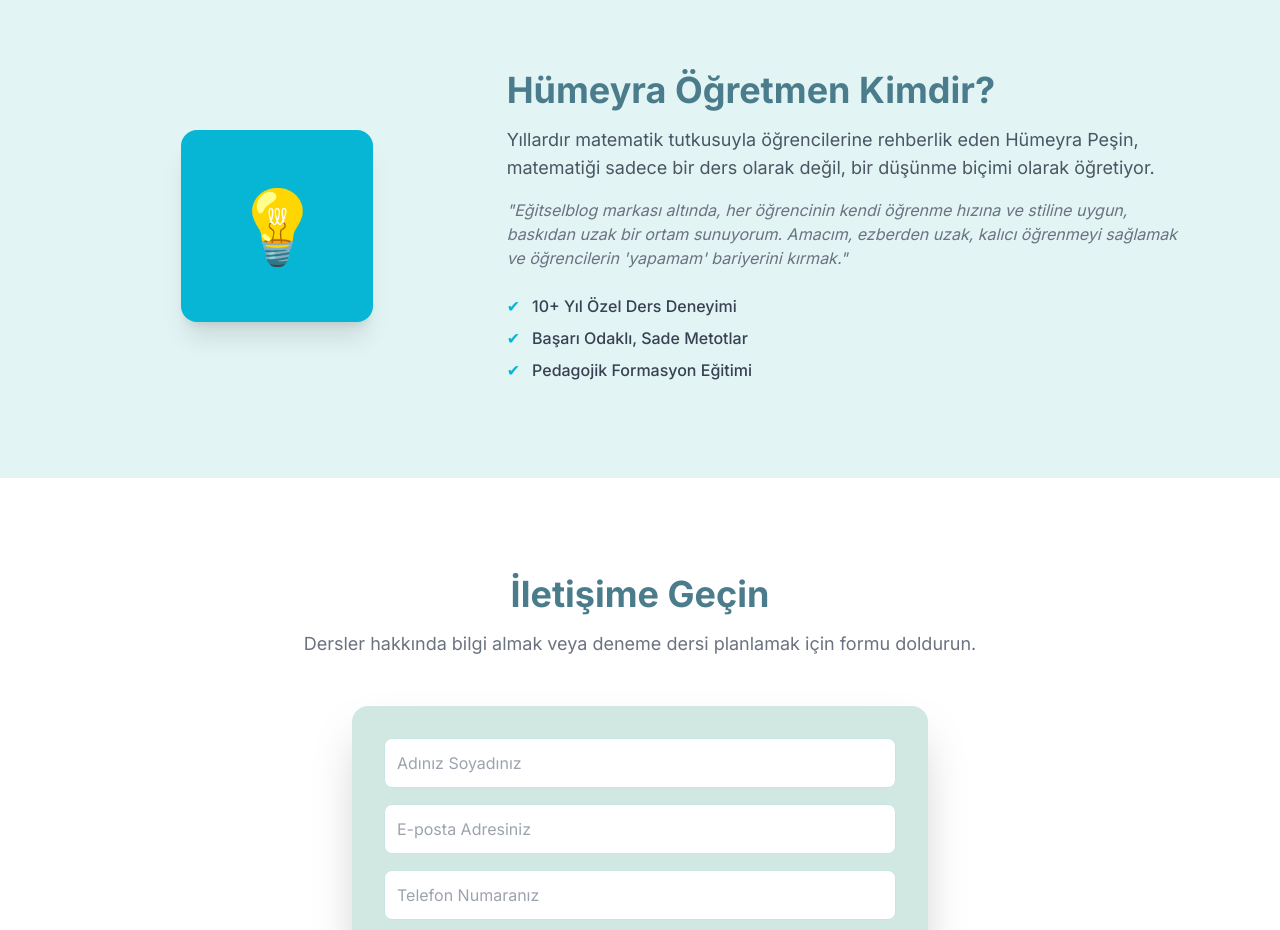
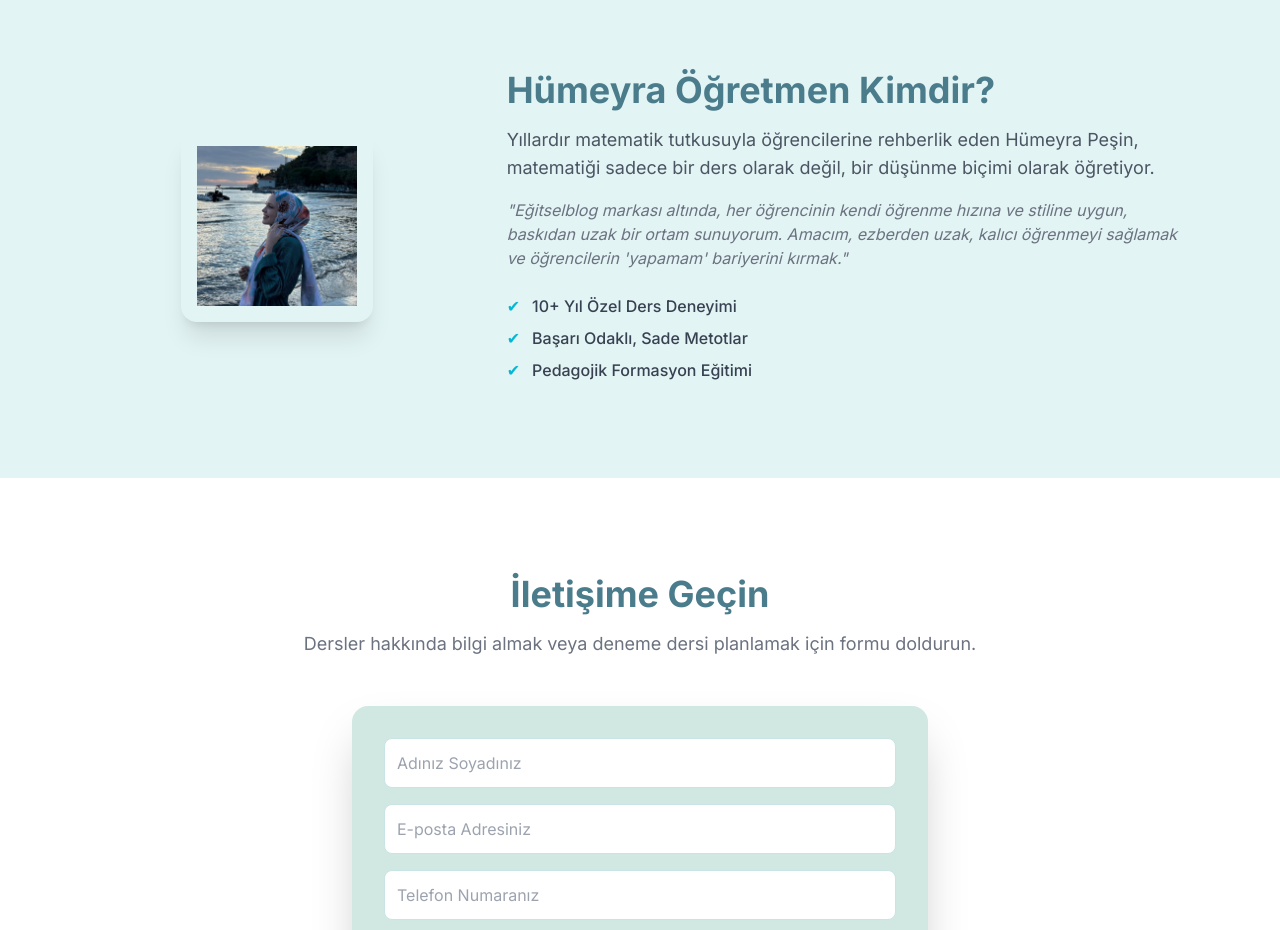
Before and after one commit to egitselblog/egitselblog, a plain HTML site: page index.html in a window 1280 px wide. Shown: the part 2460-3390 px from the top of the page. Drawn offline with nearby package versions, Linux system fonts and the light colour scheme.

Commit message:
Update index.html

```diff
--- a/index.html
+++ b/index.html
@@ -206,9 +206,9 @@
             <div class="flex flex-col md:flex-row items-center justify-between">
                 <div class="md:w-1/3 mb-8 md:mb-0 flex justify-center">
                     <!-- Başka bir sade görsel yer tutucu -->
-                    <div class="w-48 h-48 bg-cyan-500 rounded-2xl flex items-center justify-center p-4 shadow-xl">
-                        <span class="text-7xl" role="img" aria-label="İlham">💡</span>
-                    </div>
+                    <div class="w-48 h-48 rounded-2xl flex items-center justify-center p-4 shadow-xl overflow-hidden">
+    <img src="humeyrapesin.png" alt="Açıklayıcı bir görsel adı" class="w-full h-full object-cover">
+</div>
                 </div>
                 <div class="md:w-2/3 md:pl-12 text-center md:text-left">
                     <h3 class="text-4xl font-bold mb-4 pastel-text">Hümeyra Öğretmen Kimdir?</h3>
```
